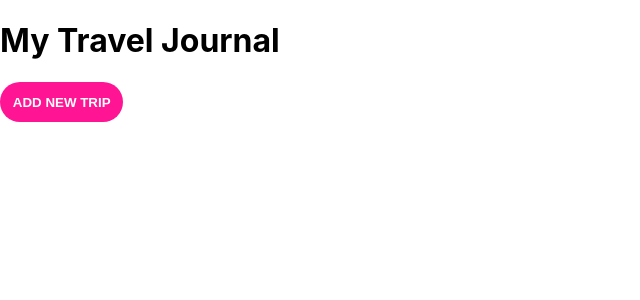
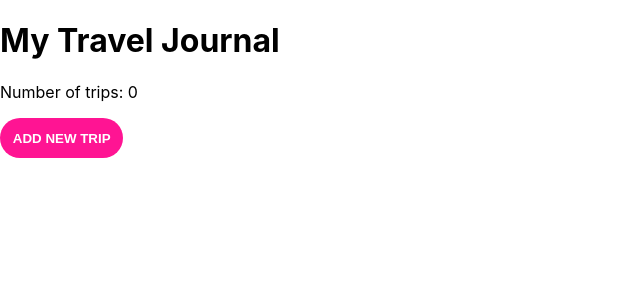
Before and after one commit to CarroForslund/react-travel-journal, a React (Create React App) app: page / in a window 1280 px wide. Shown: the top 300 px of the page, without its empty margins (0-640 px from the left). Built offline with nearby package versions, Linux system fonts and the light colour scheme; no server answers.

Commit message:
useMemo implemented

```diff
--- a/src/App.js
+++ b/src/App.js
@@ -1,4 +1,4 @@
-import React, { useReducer, useState, useEffect, useCallback } from 'react';
+import React, { useReducer, useState, useEffect, useCallback, useMemo } from 'react';
 import countriesReducer from './components/reducers/countriesReducer';
 import H1 from './components/elements/h1';
 import ModalWrapper from './components/elements/modal-wrapper';
@@ -16,6 +16,7 @@ function App() {
   const [name, setName] = useState("");
   const [country, setCountry] = useState("");
   const [description, setDescription] = useState("");
+  const tripAmount = useMemo(()=>{return trips.length}, [trips]);
 
   useEffect(() => {
     fetch('https://restcountries.eu/rest/v2/all')
@@ -65,6 +66,7 @@ function App() {
   return (
       <>
         <H1 text="My Travel Journal" />
+        <p>Number of trips: {tripAmount}</p>
         <StyledButton onClick={toggleModal}>Add new trip</StyledButton>
         { trips.length > 0 && <DisplayTrips />}
         { modalOpen &&
```
